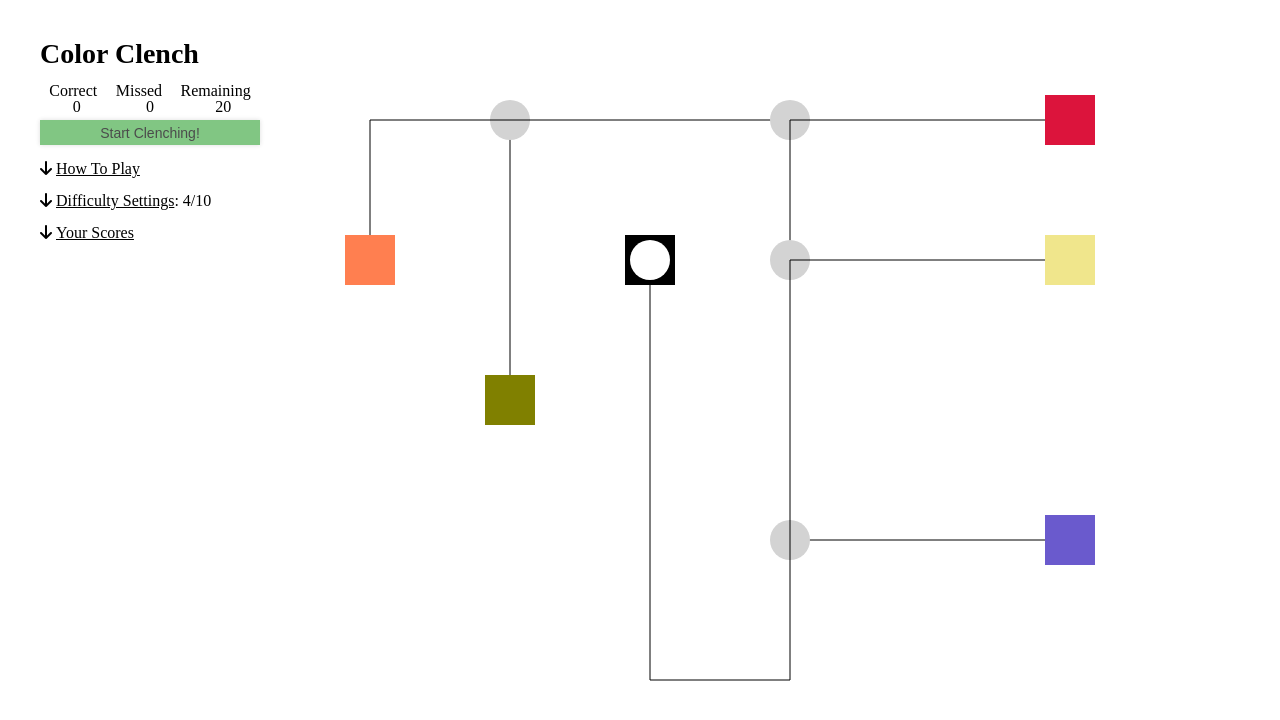
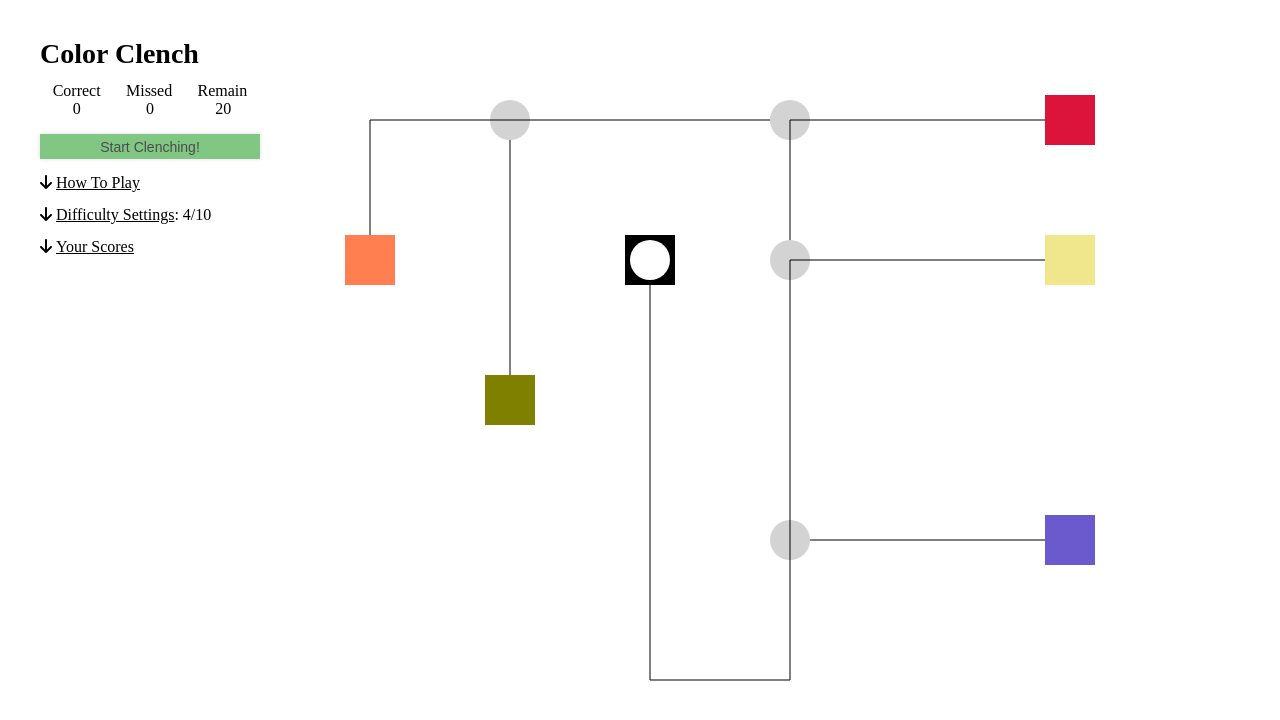
Before and after one commit to grantpaulson6/Color-Clench, a website: page dist/index.html in a window 1280 px wide. Both pictures are taken after a click on the button "Start Clenching!". Drawn offline with Linux system fonts and the light colour scheme.

Commit message:
formatting for live scores blinking is correct

```diff
--- a/src/game.js
+++ b/src/game.js
@@ -201,12 +201,12 @@ class Game {
             this.score++;
             this.liveScoring[0].innerHTML = this.score;
             this.blink(this.liveScoring[0]);
-            if (this.remaining <= 0) this.allTrainsFinished();
+            if (this.remaining <= 0 && this.trains[this.trains.length - 1].finished) this.allTrainsFinished();
         } else {
             this.wrong++;
             this.liveScoring[1].innerHTML = this.wrong;
             this.blink(this.liveScoring[1]);
-            if (this.remaining <= 0) this.allTrainsFinished();
+            if (this.remaining <= 0 && this.trains[this.trains.length - 1].finished) this.allTrainsFinished();
         }
     }
 
--- a/src/index.js
+++ b/src/index.js
@@ -16,9 +16,12 @@ window.addEventListener('load', () => {
     let missed = document.getElementById('missedscore');
     let remaining = document.getElementById('remainingscore');
     let liveScoring = [score, missed, remaining];
+    let scoreTable = document.getElementById('current-score');
 
     let game = new Game({canvasEl, liveScoring});
+
     document.getElementById('start').addEventListener('click', () => {
+        scoreTable.className = "playing";
         game.stop();
         const size = document.getElementById('difficultySize').value;
         let speed = document.getElementById('difficultySpeed').value;
```
Also changed, not shown: dist/index.css, dist/index.html, dist/main.js.
